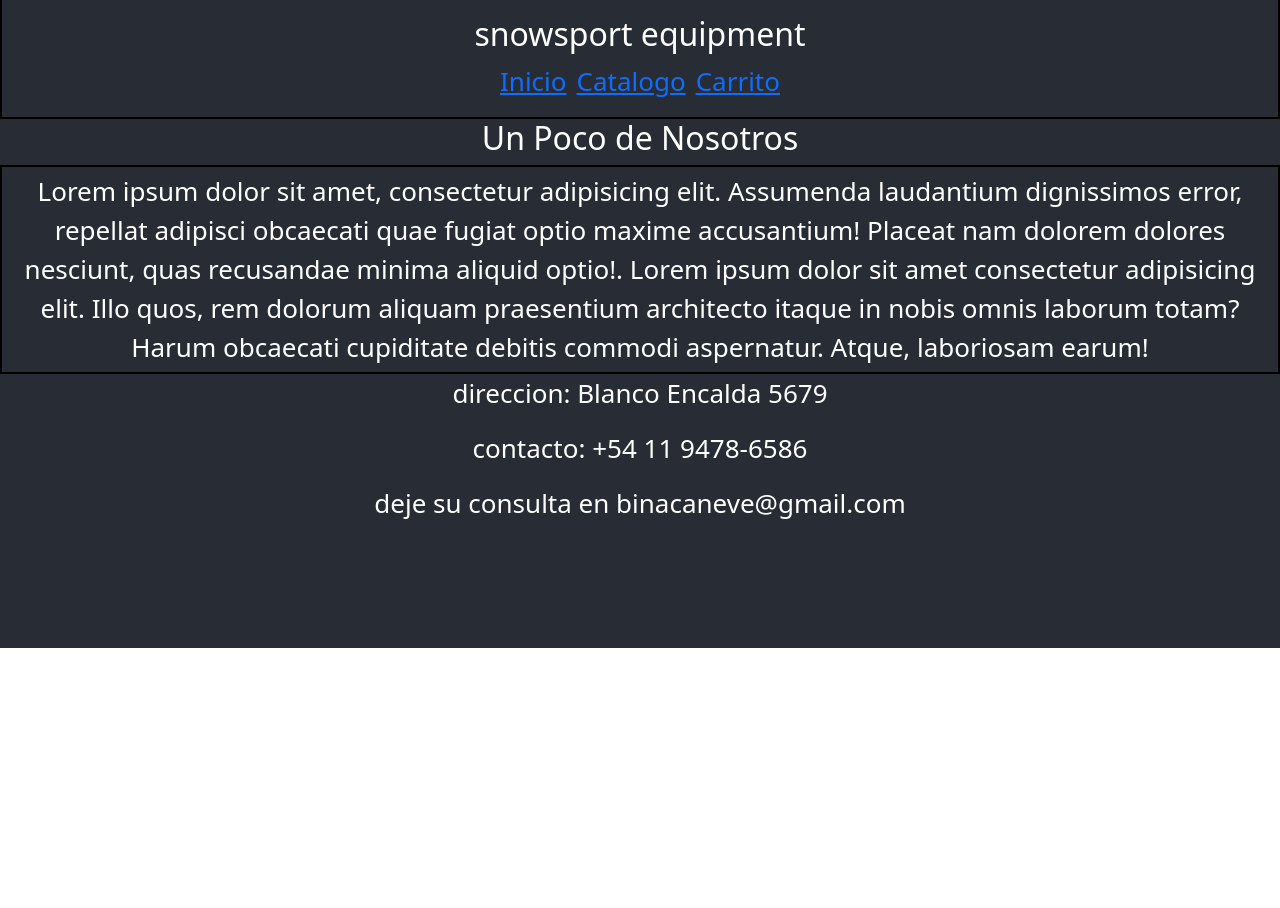
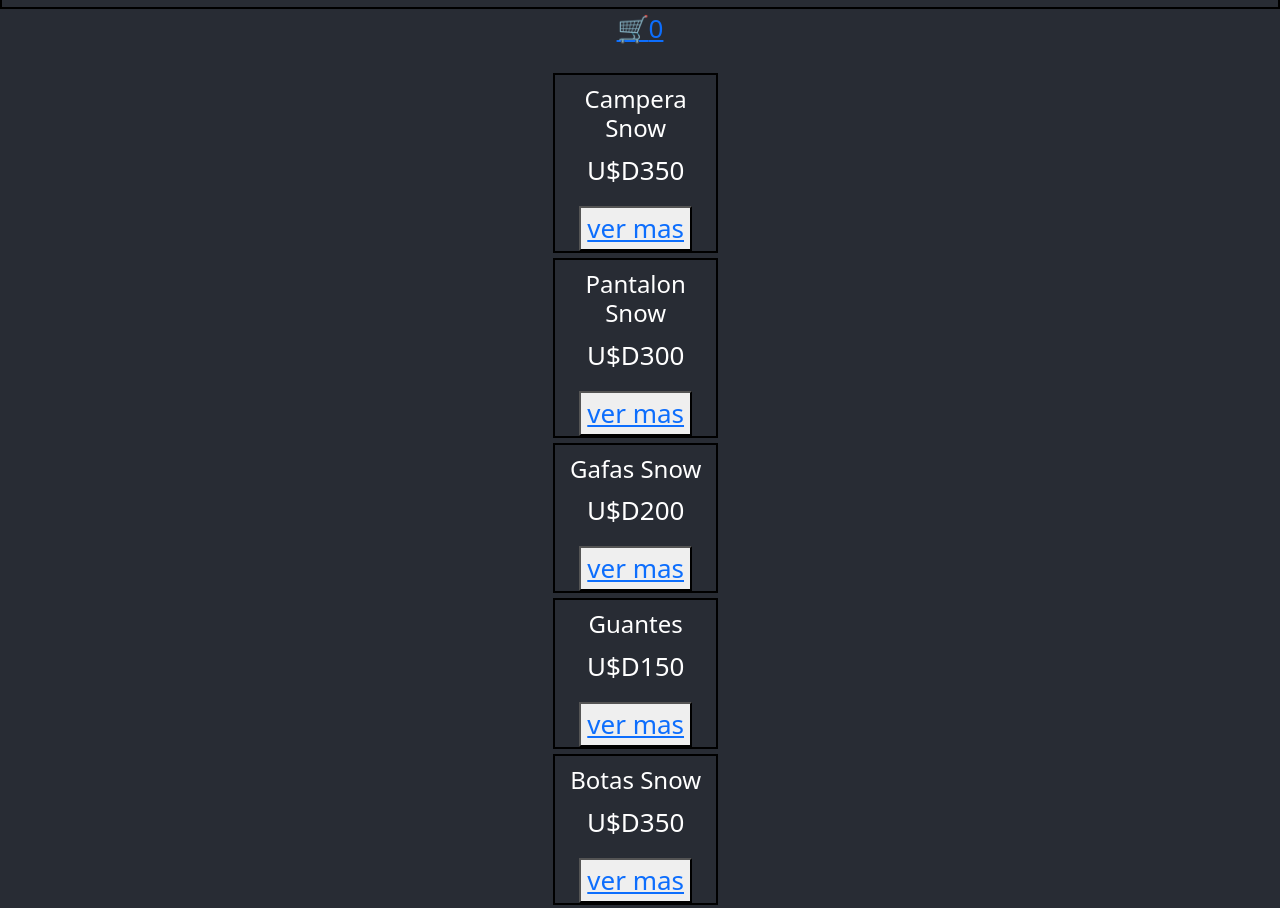
Before and after one commit to juanbonacina/biancanevend, a React (Create React App) app: page / in a window 1280 px wide. Shown: the part 152-1060 px from the top of the page. Before the commit the page ends 800 px from the top, so only its background shows below. Built offline with nearby package versions, Linux system fonts and the light colour scheme; the HTML template or start-up script is replaced by a standard one.

Commit message:
making some changing to aprove

```diff
--- a/src/App.js
+++ b/src/App.js
@@ -31,12 +31,14 @@ function App() {
      <BrowserRouter>
      <NavBarr/>
       <CartProvider>
+        <ShoppingCart/>
         <Routes>
-            <Route path='/' element={<Home/>}/>
             <Route path='/Carro' element={<Carro/>}/>
             <Route path="/CartWidget" element={<ShoppingCart/>}/>
             <Route path='/ItemDetails/:id' element={<Details/>}/>
-            <Route path='/itemlist' element={<ItemList/>}/>
+            <Route path='/Itemlist' element={<ItemList/>}/>
+            <Route path='/Categorias/:categoriaId' element={<CataloguePromise/>}/>
+            <Route path='/' element={<CataloguePromise/>}/>
             <Route path='/BuyerTicket' element={<Persons/>}/>
             <Route path='/ItemDetailContainer/:id' element ={<CataloguePromise/>} />
         </Routes>
--- a/src/components/BuyerTicket.jsx
+++ b/src/components/BuyerTicket.jsx
@@ -22,8 +22,9 @@ function Persons (){
             };
             console.log(order)
 
-        const finalOrder = alert(`muchas gracias por su compra ${order.buyer.Name}`)
+            const finalOrder = alert(`muchas gracias por su compra ${order.buyer.Name}, el total de su compra es de U$D ${itemPrice()}`)
         }
+
 
     return(
         <>
--- a/src/components/Carro.jsx
+++ b/src/components/Carro.jsx
@@ -2,10 +2,11 @@
 import React, { useContext, useEffect } from "react";
 import { Link } from 'react-router-dom';
 import { CartContext } from "./CartContext";
+import ItemCount from "./CountButton";
 
 
 function Carro (){
-    const{cart, itemPrice}= useContext(CartContext)
+    const{cart, itemPrice, itemUnities, deleteItem}= useContext(CartContext)
     const cartArray = cart
     console.log(cart)
     console.log(cartArray)
@@ -34,18 +35,20 @@ function Carro (){
                         <>
                             <ul className="ul">
                             {cart.map((item)=>(
-                                <li className="li">
-                                    <div key={item.id}>
+                                <li className="li" key={item.id}>
+                                    <div >
                                         <h4>{item.nombre}</h4>
                                         <p>unidades: {item.qty}</p>
                                         <p>U$D {item.precio}</p>
                                     </div>
+                                    <span onClick={()=>deleteItem(item.id)}>🗑️</span>
                                 </li>
                             ))
                             }
                             </ul>
                             <div className="div">
                                 <p>precio total: U$D {itemPrice()}</p>
+                                <p>cantidad total de unidades: {itemUnities()}</p>
                                 <button><Link to={'/BuyerTicket'}>finalizar Compra</Link></button>
                             </div>
                         </>
--- a/src/components/CartWidget.jsx
+++ b/src/components/CartWidget.jsx
@@ -1,28 +1,18 @@
-//@ts-check
+
 import React from "react";
 import 'bootstrap/dist/css/bootstrap.min.css';
+import { useContext } from "react";
+import { CartContext } from "./CartContext";
+import {Link} from 'react-router-dom';
 
 
 function ShoppingCart (){
 
-  function carritoveri(){
-    console.log("funciono")
-  }
-
+  const {itemUnities} = useContext(CartContext)
 
   return(
     <>
-      <button onClick={carritoveri}  className="btn btn-primary" type="button" data-bs-toggle="offcanvas" data-bs-target="#offcanvasWithBothOptions" aria-controls="offcanvasWithBothOptions">Carrito</button>
-
-      <div className="offcanvas offcanvas-start" data-bs-scroll="true" id="offcanvasWithBothOptions" aria-labelledby="offcanvasWithBothOptionsLabel">
-        <div className="offcanvas-header">
-          <h5 className="offcanvas-title" id="offcanvasWithBothOptionsLabel">Backdrop with scrolling</h5>
-          <button type="button" className="btn-close" data-bs-dismiss="offcanvas" aria-label="Close"></button>
-        </div>
-        <div className="offcanvas-body">
-          <h3>hola</h3>
-        </div>
-      </div>
+      <div><Link to={'/Carro'} className='p'>🛒{itemUnities()}</Link></div>
     </>
   )
 }
--- a/src/components/ItemDetailContainer.jsx
+++ b/src/components/ItemDetailContainer.jsx
@@ -1,12 +1,19 @@
 //ts-check
 import React from 'react';
-import { Link } from 'react-router-dom';
+import { useEffect } from 'react';
+import { useState } from 'react';
+import { Link, useParams } from 'react-router-dom';
 import productos from "./Products";
 import "./Styles.css"
 
 function CataloguePromise (){
+    const {categoriaId} = useParams()
 
 
+
+    function Catalogue (){
+
+        if (categoriaId == undefined) {
             return(
                 <>
                     <div className='div'>
@@ -23,6 +30,40 @@ function CataloguePromise (){
                                 }
                         </ul>
 
+                    </div>
+                </>
+            )
+        } else {
+            console.log(categoriaId)
+            const newArray = productos.filter((item)=> item.categoria == categoriaId);
+            return(
+                <>
+                <div className='div'>
+                    <ul className='ul'>
+                        {newArray.map((item)=>(
+                            <li className='li' key={item.id}>
+                                <h4>{item.nombre}</h4>
+                                <p>U$D:{item.precio}</p>
+                                <button><Link to={`/ItemDetails/${item.id}`}>Ver Mas</Link></button>
+                            </li>
+                        ))}
+                    </ul>
+                </div>
+                </>
+            )
+
+        }
+
+    }
+
+
+
+
+
+    return(
+        <>
+            <div>
+                {Catalogue()}
             </div>
 
         </>
--- a/src/components/NavBar.jsx
+++ b/src/components/NavBar.jsx
@@ -24,7 +24,7 @@ function NavBarr () {
 
                     <p><Link to={'/'} className='p'>Inicio</Link></p>
                     <p><Link to={'/ItemList'} className='p'>Catalogo</Link></p>
-                    <p><Link to={'/Carro'} className='p'>Carrito</Link></p>
+
 
                 </div>
 
--- a/src/components/Products.jsx
+++ b/src/components/Products.jsx
@@ -1,12 +1,13 @@
 
-const productos = [ {id: 1, nombre:"Campera Snow", precio: 350, tipo: "bebida",key:11, descripcion: "lorem Lorem ipsum dolor sit amet, consectetur adipisicing elit. Assumenda laudantium dignissimos error, repellat adipisci obcaecati quae fugiat optio maxime accusantium! Placeat nam dolorem dolores",},
-                    {id: 2, nombre:"Pantalon Snow", precio: 300, tipo: "bebida",key:12, descripcion: "lorem Lorem ipsum dolor sit amet, consectetur adipisicing elit. Assumenda laudantium dignissimos error, repellat adipisci obcaecati quae fugiat optio maxime accusantium! Placeat nam dolorem dolores",},
-                    {id: 3, nombre:"Gafas Snow", precio: 200, tipo: "ortaliza",key:13, descripcion: "lorem Lorem ipsum dolor sit amet, consectetur adipisicing elit. Assumenda laudantium dignissimos error, repellat adipisci obcaecati quae fugiat optio maxime accusantium! Placeat nam dolorem dolores",},
-                    {id: 4, nombre:"Guantes", precio: 150, tipo: "ortaliza",key:14, descripcion: "lorem Lorem ipsum dolor sit amet, consectetur adipisicing elit. Assumenda laudantium dignissimos error, repellat adipisci obcaecati quae fugiat optio maxime accusantium! Placeat nam dolorem dolores",},
-                    {id: 5, nombre:"Botas Snow", precio: 350, tipo: "commida",key:15, descripcion: "lorem Lorem ipsum dolor sit amet, consectetur adipisicing elit. Assumenda laudantium dignissimos error, repellat adipisci obcaecati quae fugiat optio maxime accusantium! Placeat nam dolorem dolores",},
-                    {id: 6, nombre:"Tabla Snow", precio: 400, tipo: "comida",key:16, descripcion: "lorem Lorem ipsum dolor sit amet, consectetur adipisicing elit. Assumenda laudantium dignissimos error, repellat adipisci obcaecati quae fugiat optio maxime accusantium! Placeat nam dolorem dolores",},
-                    {id: 7, nombre:"Skiies", precio: 300, tipo: "limpieza",key:17, descripcion: "lorem Lorem ipsum dolor sit amet, consectetur adipisicing elit. Assumenda laudantium dignissimos error, repellat adipisci obcaecati quae fugiat optio maxime accusantium! Placeat nam dolorem dolores",},
-                    {id: 8, nombre:"Palos Skii", precio: 250, tipo: "limpieza",key:18, descripcion: "lorem Lorem ipsum dolor sit amet, consectetur adipisicing elit. Assumenda laudantium dignissimos error, repellat adipisci obcaecati quae fugiat optio maxime accusantium! Placeat nam dolorem dolores",}
+const productos = [
+                    {id: 1, nombre:"Campera Snow", precio: 350, tipo: "bebida",key:11, descripcion: "lorem Lorem ipsum dolor sit amet, consectetur adipisicing elit. Assumenda laudantium dignissimos error, repellat adipisci obcaecati quae fugiat optio maxime accusantium! Placeat nam dolorem dolores", categoria:"prendas"},
+                    {id: 2, nombre:"Pantalon Snow", precio: 300, tipo: "bebida",key:12, descripcion: "lorem Lorem ipsum dolor sit amet, consectetur adipisicing elit. Assumenda laudantium dignissimos error, repellat adipisci obcaecati quae fugiat optio maxime accusantium! Placeat nam dolorem dolores", categoria:"prendas"},
+                    {id: 3, nombre:"Gafas Snow", precio: 200, tipo: "ortaliza",key:13, descripcion: "lorem Lorem ipsum dolor sit amet, consectetur adipisicing elit. Assumenda laudantium dignissimos error, repellat adipisci obcaecati quae fugiat optio maxime accusantium! Placeat nam dolorem dolores", categoria:"accesorios"},
+                    {id: 4, nombre:"Guantes", precio: 150, tipo: "ortaliza",key:14, descripcion: "lorem Lorem ipsum dolor sit amet, consectetur adipisicing elit. Assumenda laudantium dignissimos error, repellat adipisci obcaecati quae fugiat optio maxime accusantium! Placeat nam dolorem dolores", categoria:"accesorios"},
+                    {id: 5, nombre:"Botas Snow", precio: 350, tipo: "commida",key:15, descripcion: "lorem Lorem ipsum dolor sit amet, consectetur adipisicing elit. Assumenda laudantium dignissimos error, repellat adipisci obcaecati quae fugiat optio maxime accusantium! Placeat nam dolorem dolores", categoria:"equipamiento"},
+                    {id: 6, nombre:"Tabla Snow", precio: 400, tipo: "comida",key:16, descripcion: "lorem Lorem ipsum dolor sit amet, consectetur adipisicing elit. Assumenda laudantium dignissimos error, repellat adipisci obcaecati quae fugiat optio maxime accusantium! Placeat nam dolorem dolores", categoria:"equipamiento"},
+                    {id: 7, nombre:"Skiies", precio: 300, tipo: "limpieza",key:17, descripcion: "lorem Lorem ipsum dolor sit amet, consectetur adipisicing elit. Assumenda laudantium dignissimos error, repellat adipisci obcaecati quae fugiat optio maxime accusantium! Placeat nam dolorem dolores", categoria:"equipamiento"},
+                    {id: 8, nombre:"Palos Skii", precio: 250, tipo: "limpieza",key:18, descripcion: "lorem Lorem ipsum dolor sit amet, consectetur adipisicing elit. Assumenda laudantium dignissimos error, repellat adipisci obcaecati quae fugiat optio maxime accusantium! Placeat nam dolorem dolores", categoria:"equipamiento"}
 ]
 
 export default productos
```
Lines whose indentation alone changed are shown as unchanged.
